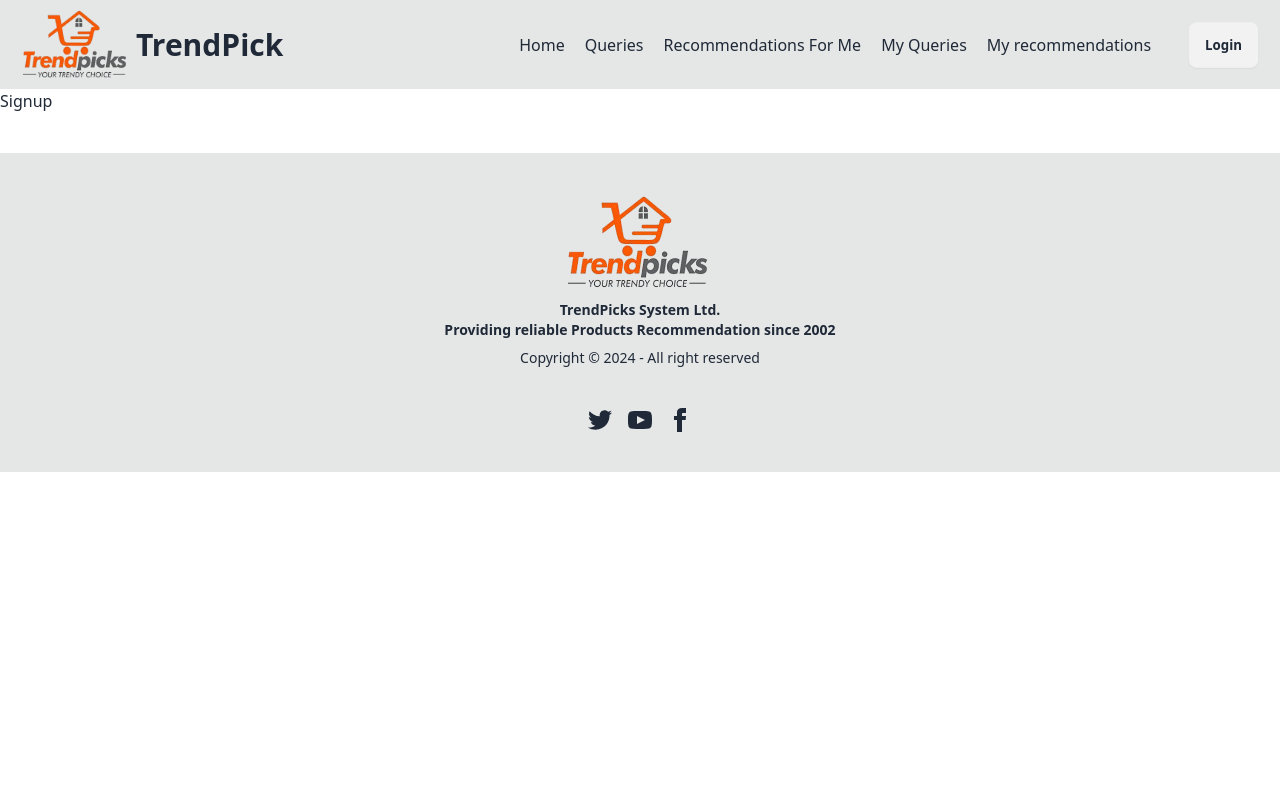
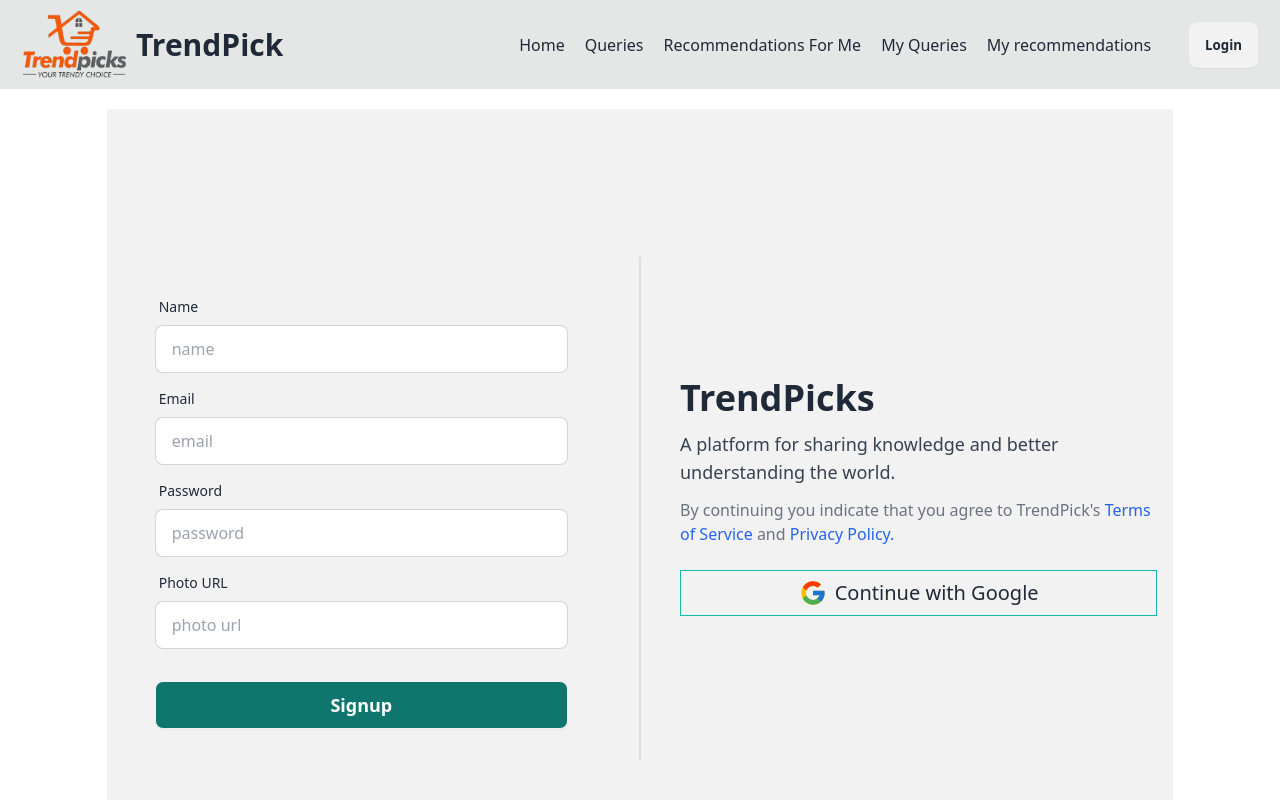
Before and after one commit to wadsahin/TrendsPick-client, a React (Vite) app: page /signup in a window 1280 px wide. Shown: the top 800 px of the page. Built offline with nearby package versions, Linux system fonts and the light colour scheme.

Commit message:
Signup page added

```diff
--- a/src/pages/auth/SignIn.jsx
+++ b/src/pages/auth/SignIn.jsx
@@ -1,4 +1,5 @@
 import { FcGoogle } from "react-icons/fc";
+import { Link } from "react-router-dom";
 
 const SignIn = () => {
 
@@ -8,7 +9,7 @@
     const form = e.target;
     const email = form.email.value;
     const password = form.password.value;
-    console.log({email, password});
+    console.log({ email, password });
   }
 
   // Handle google login
@@ -52,6 +53,7 @@
             </div>
             <div className="form-control mt-6">
               <button className="btn bg-orange-400 text-lg text-white">Login</button>
+              <p>Don't have any account? Please <Link className="underline text-blue-600 font-medium" to="/signup">Signup</Link></p>
             </div>
           </form>
         </div>
--- a/src/pages/auth/Signup.jsx
+++ b/src/pages/auth/Signup.jsx
@@ -1,8 +1,64 @@
+import { FcGoogle } from "react-icons/fc";
 
 const Signup = () => {
+  const handleSignupForm = e =>{
+    e.preventDefault();
+    const form = e.target;
+    const name = form.name.value;
+    const email = form.email.value;
+    const photo = form.photo.value;
+    const password = form.password.value;
+    console.log({name, email, photo, password});
+  }
   return (
-    <div>
-      Signup
+    <div className="hero bg-base-200 min-h-screen w-11/12 lg:w-10/12 mx-auto my-5">
+      <div className="hero-content flex-col lg:flex-row-reverse">
+        <div className="text-center flex-1 lg:text-left">
+          <h2 className="text-4xl font-semibold mb-3">TrendPicks</h2>
+          <p className="text-lg mb-3 text-gray-700">A platform for sharing knowledge and better understanding the world.</p>
+          <p className="text-gray-500">By continuing you indicate that you agree to TrendPick's <span className="text-blue-600">Terms of Service</span> and <span className="text-blue-600">Privacy Policy.</span> </p>
+          <div className="py-6">
+            <button className="border border-teal-500 py-2 px-5 text-xl font-medium flex items-center gap-2 w-full justify-center">
+              <FcGoogle size={28} />
+              Continue with Google
+            </button>
+          </div>
+        </div>
+
+        <div className="divider lg:divider-horizontal"></div>
+
+        <div className="card w-full flex-1">
+          <form onSubmit={handleSignupForm} className="card-body">
+            <div className="form-control">
+              <label className="label">
+                <span className="label-text">Name</span>
+              </label>
+              <input type="text" name="name" placeholder="name" className="input input-bordered" required />
+            </div>
+            <div className="form-control">
+              <label className="label">
+                <span className="label-text">Email</span>
+              </label>
+              <input type="email" name="email" placeholder="email" className="input input-bordered" required />
+            </div>
+            <div className="form-control">
+              <label className="label">
+                <span className="label-text">Password</span>
+              </label>
+              <input type="password" name="password" placeholder="password" className="input input-bordered" required />
+            </div>
+            <div className="form-control">
+              <label className="label">
+                <span className="label-text">Photo URL</span>
+              </label>
+              <input type="url" name="photo" placeholder="photo url" className="input input-bordered" required />
+            </div>
+            <div className="form-control mt-6">
+              <button className="btn bg-teal-700 text-lg text-white">Signup</button>
+            </div>
+          </form>
+        </div>
+      </div>
     </div>
   );
 };
```
